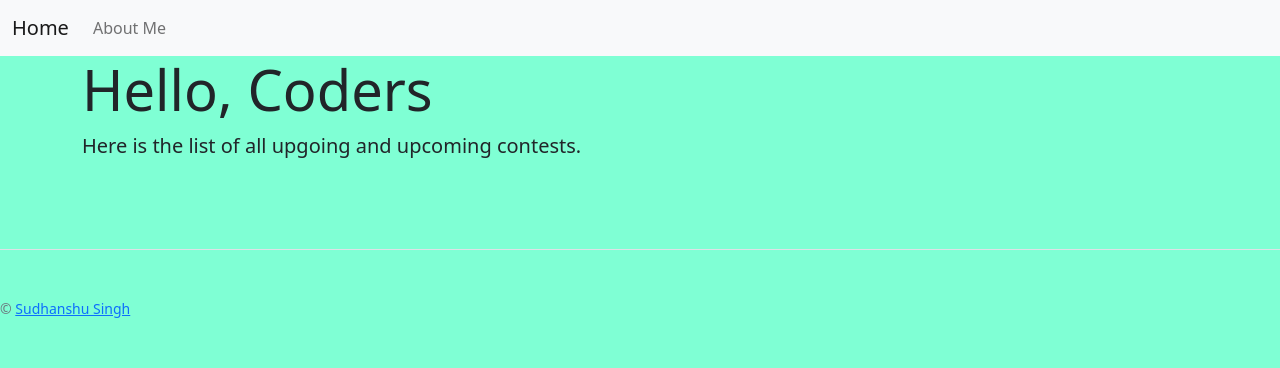
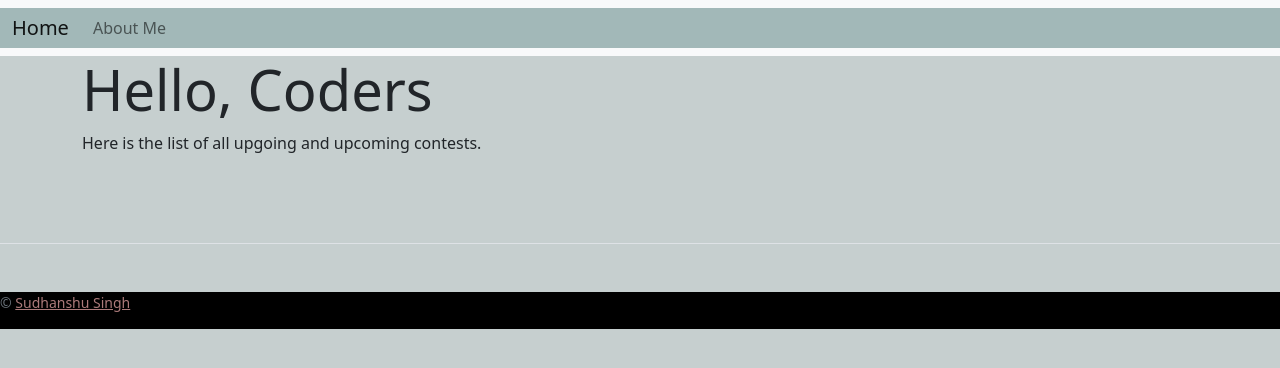
Before and after one commit to sudhanshu105/Contest_API, a plain HTML site: page index.html in a window 1280 px wide. Drawn offline with nearby package versions, Linux system fonts and the light colour scheme; no server answers.

Commit message:
Update index.html

```diff
--- a/index.html
+++ b/index.html
@@ -9,19 +9,36 @@
         #cardcontainer{
             display: flex;
             justify-content: center;
+
         }
         .card{
             margin: 10px;
+            background-color: black;
+            color: white;
         }
 
         .card img{
             height: 200px;
         }
         body{
-          background-color: aquamarine;
+          background-color: rgb(198, 207, 207);
         }
-        a:visited{
-          color: blueviolet
+
+        body::-webkit-scrollbar {
+       display: none;
+        }
+
+        a{
+          color: rgb(172, 123, 123)
+        }
+        .container-fluid{
+          background-color: rgb(162, 184, 184);
+        }
+        .lead{
+          font-size: medium;
+        }
+        .foot{
+          background-color: rgb(0, 0, 0);
         }
     </style>
   </head>
@@ -59,7 +76,7 @@
 
     <footer class="pt-4 my-md-5 pt-md-5 border-top">
       <div class="row">
-        <div class="col-12 col-md">
+        <div class="foot">
           <small class="d-block mb-3 text-muted">&copy; <a href="https://www.linkedin.com/in/sudhanshu-singh-540133229/">Sudhanshu Singh</a></small>
         </div>
       </div>
```
